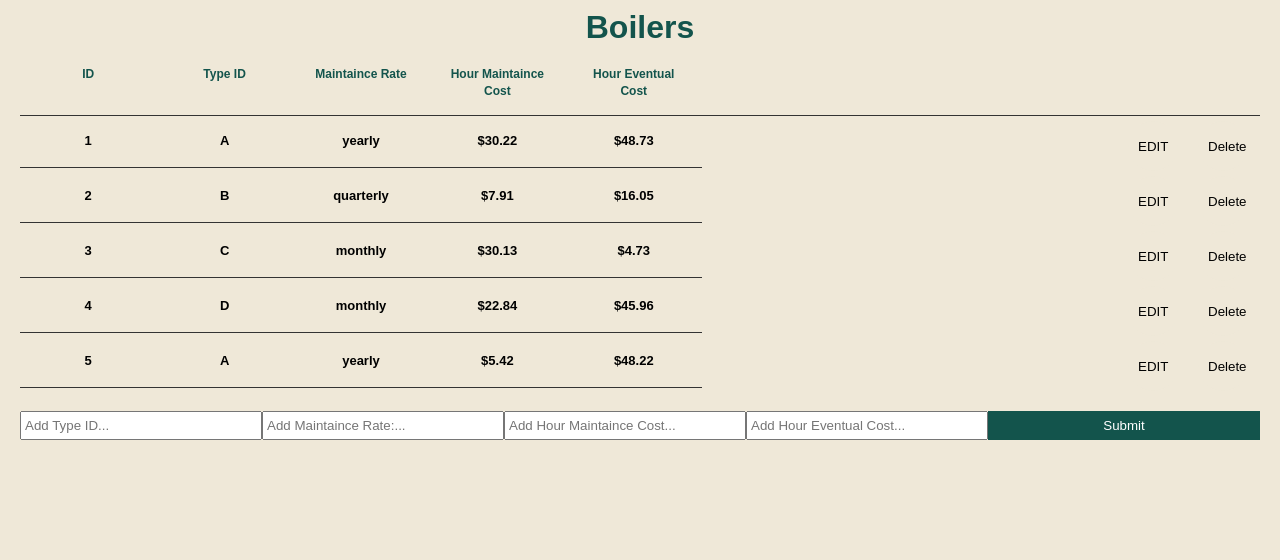
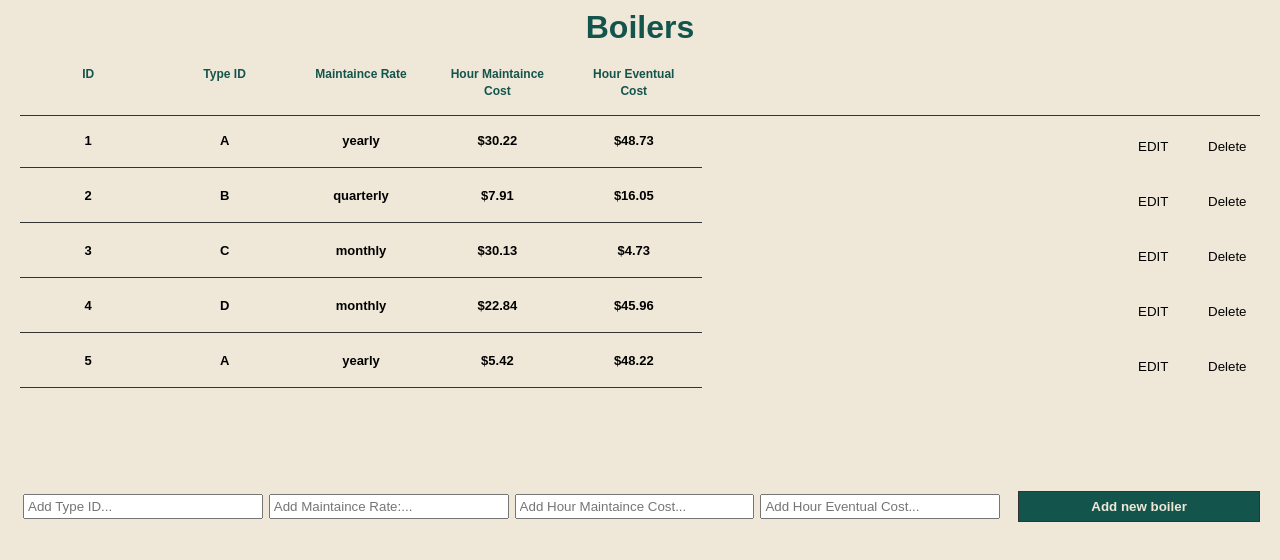
Before and after one commit to Alexandra-maero/react-caldar, a React (Create React App) app: page / in a window 1280 px wide. Shown: the top 560 px of the page. Built offline with nearby package versions, Linux system fonts and the light colour scheme.

Commit message:
fix style in addBoiler

```diff
--- a/src/components/AddBoiler/AddBoiler.css
+++ b/src/components/AddBoiler/AddBoiler.css
@@ -6,7 +6,6 @@
     flex: 1;
     padding: 3px;
     margin:3px;
-    width: 100px;
 }
 .btnSubmit{
     color: rgb(239,232,216);
--- a/src/components/AddBoiler/AddBoiler.js
+++ b/src/components/AddBoiler/AddBoiler.js
@@ -22,8 +22,8 @@ export class AddBoiler extends Component {
     }
     render() {
         return (
-            <form onSubmit={this.onSubmit} style={{ display: 'flex', paddingTop: '20px' }} >
-                <input
+            <form className="addForm" onSubmit={this.onSubmit}>
+                <input className="inputStyle"
                     type="text"
                     name="typeId"
                     style={{flex: '1', padding: '3px'}}
@@ -31,7 +31,7 @@ export class AddBoiler extends Component {
                     value={this.state.typeId}
                     onChange={this.onChange}
                 />
-                <input
+                <input className="inputStyle"
                     type="text"
                     name="maintaince_rate"
                     style={{flex: '1', padding: '3px'}}
@@ -39,7 +39,7 @@ export class AddBoiler extends Component {
                     value={this.state.maintaince_rate}
                     onChange={this.onChange}
                 />
-                <input
+                <input className="inputStyle"
                     type="text, number"
                     name="hour_maintaince_cost"
                     style={{flex: '1', padding: '3px'}}
@@ -47,7 +47,7 @@ export class AddBoiler extends Component {
                     value={this.state.hour_maintaince_cost}
                     onChange={this.onChange}
                 />
-                <input
+                <input className="inputStyle"
                     type="text, number"
                     name="hour_eventual_cost"
                     style={{flex: '1', padding: '3px'}}
@@ -55,11 +55,9 @@ export class AddBoiler extends Component {
                     value={this.state.hour_eventual_cost}
                     onChange={this.onChange}
                 />
-                <input
+                <input className="btnSubmit"
                     type="submit"
-                    value="Submit"
-                    className="btn"
-                    style={{flex: '1'}}
+                    value="Add new boiler"
                 />
             </form>
         )
```
